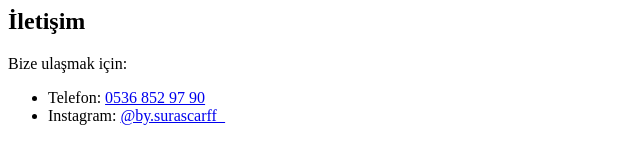
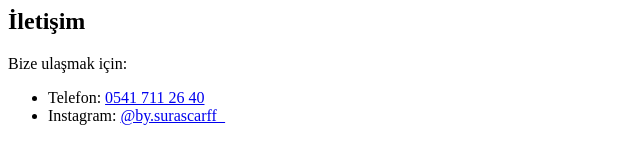
Before and after one commit to mehnet475/sura-scarf, a plain HTML site: page index.html in a window 1280 px wide. Shown: the full height of the page, 0-640 px from the left. Drawn offline with Linux system fonts and the light colour scheme.

Commit message:
Add files via upload

```diff
--- a/index.html
+++ b/index.html
@@ -2,7 +2,7 @@
   <h2>İletişim</h2>
   <p>Bize ulaşmak için:</p>
   <ul>
-    <li>Telefon: <a href="tel:+905368529790">0536 852 97 90</a></li>
+    <li>Telefon: <a href="tel:+905417112640">0541 711 26 40</a></li>
     <li>Instagram: <a href="https://www.instagram.com/by.surascarff_/" target="_blank">@by.surascarff_</a></li>
   </ul>
 </section>
```
